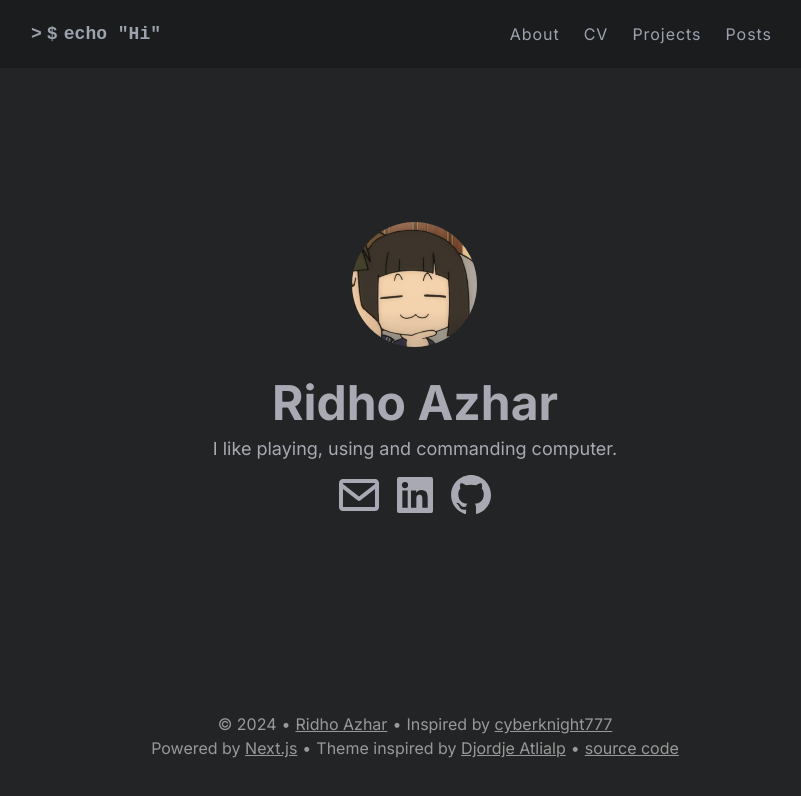
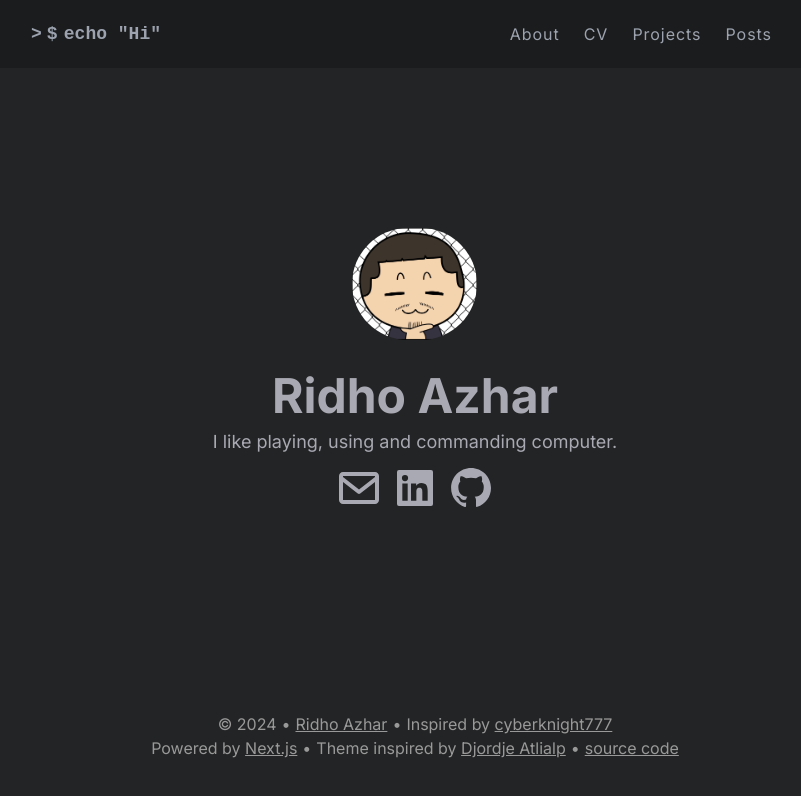
Before and after one commit to ridhozhr10/ridhozhr10.github.io, a Next.js app: page / in a window 1280 px wide. Shown: the top 796 px of the page, without its empty margins (225-1026 px from the left). Built offline with nearby package versions, Linux system fonts and the light colour scheme.

Commit message:
hehe abis gambar

```diff
--- a/src/app/page.tsx
+++ b/src/app/page.tsx
@@ -12,7 +12,7 @@ export default function Home() {
       <main>
         <div>
           <Image
-            src="/img/smug.png"
+            src="/img/smug-me-export.png"
             width={125}
             height={125}
             alt="current favorite picture"
```
Also changed, not shown: public/img/smug-export.svg (added), public/img/smug-me-export.png (added).
